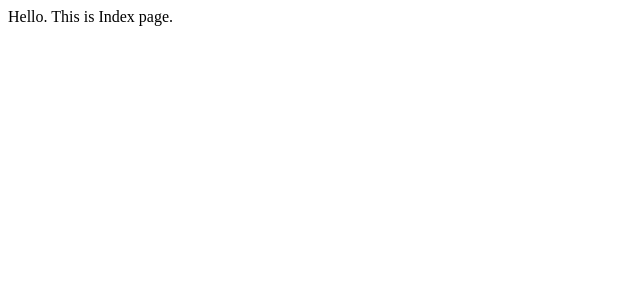
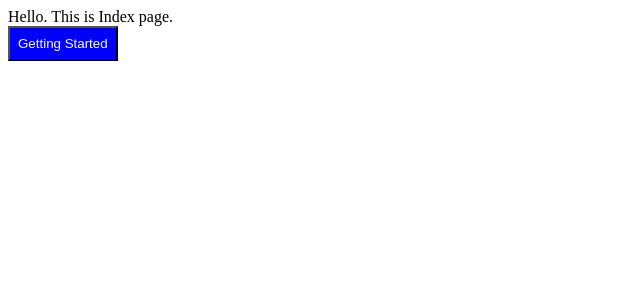
Before and after one commit to dayoneteams/nextjs-boilerplate, a Next.js app: page / in a window 1280 px wide. Shown: the top 300 px of the page, without its empty margins (0-640 px from the left). Built offline with nearby package versions, Linux system fonts and the light colour scheme.

Commit message:
feat: make scss style sample

```diff
--- a/package.json
+++ b/package.json
@@ -15,7 +15,8 @@
   "dependencies": {
     "next": "11.1.2",
     "react": "17.0.2",
-    "react-dom": "17.0.2"
+    "react-dom": "17.0.2",
+    "sass": "^1.43.2"
   },
   "devDependencies": {
     "@commitlint/cli": "^13.2.1",
--- /dev/null
+++ b/src/packages/core/components/Button.tsx
@@ -0,0 +1,3 @@
+export const Button = ({children}) => (
+  <button className="btn btn-primary">{children}</button>
+);
--- /dev/null
+++ b/src/packages/core/scss/_button.scss
@@ -0,0 +1,8 @@
+.btn {
+  padding: 8px;
+
+  &.btn-primary {
+    background-color: $primary;
+    color: $white;
+  }
+}
--- /dev/null
+++ b/src/packages/core/scss/index.scss
@@ -0,0 +1,2 @@
+@import "variables";
+@import "button";
--- /dev/null
+++ b/src/packages/core/scss/variables/_colors.scss
@@ -0,0 +1,2 @@
+$white: white;
+$primary: blue;
--- /dev/null
+++ b/src/packages/core/scss/variables/index.scss
@@ -0,0 +1 @@
+@import "colors";
--- /dev/null
+++ b/src/pages/_app.tsx
@@ -0,0 +1,8 @@
+import type {AppProps} from 'next/app';
+import '../style.scss';
+
+const CustomApp = ({Component, pageProps}: AppProps) => {
+  return <Component {...pageProps} />;
+};
+
+export default CustomApp;
--- a/src/pages/blogs/[slug].tsx
+++ b/src/pages/blogs/[slug].tsx
@@ -1,5 +1,3 @@
-const BlogPage = () => (
-  <div>This is blog page</div>
-);
+const BlogPage = () => <div>This is blog page</div>;
 
 export default BlogPage;
--- a/src/pages/index.tsx
+++ b/src/pages/index.tsx
@@ -1,5 +1,12 @@
+import {Button} from '../packages/core/components/Button';
+
 const IndexPage = () => (
-  <div>Hello. This is Index page.</div>
+  <div>
+    <div>Hello. This is Index page.</div>
+    <div>
+      <Button>Getting Started</Button>
+    </div>
+  </div>
 );
 
 export default IndexPage;
--- /dev/null
+++ b/src/style.scss
@@ -0,0 +1 @@
+@import "packages/core/scss";
```
Also changed, not shown: .eslintrc.js, .prettierrc.js (added), 2 other files (tests, documents, lock files or other folders).
